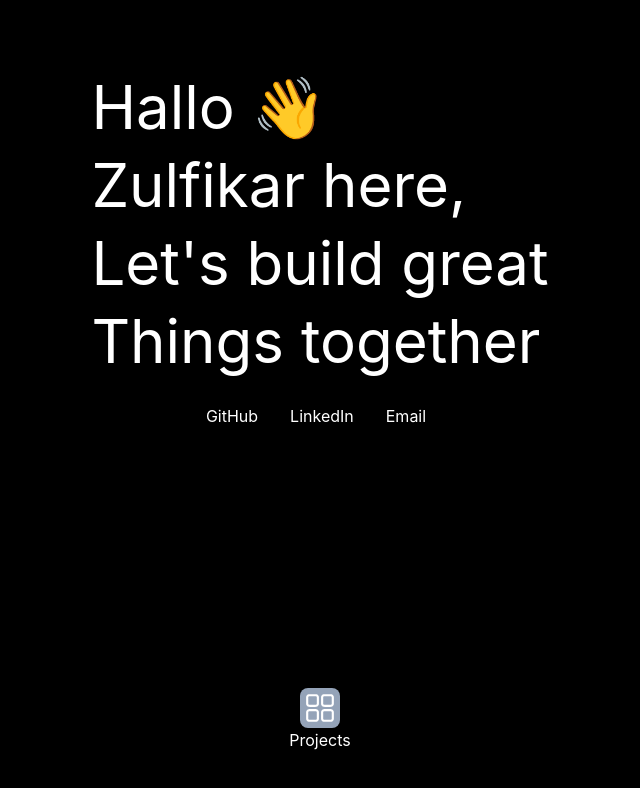
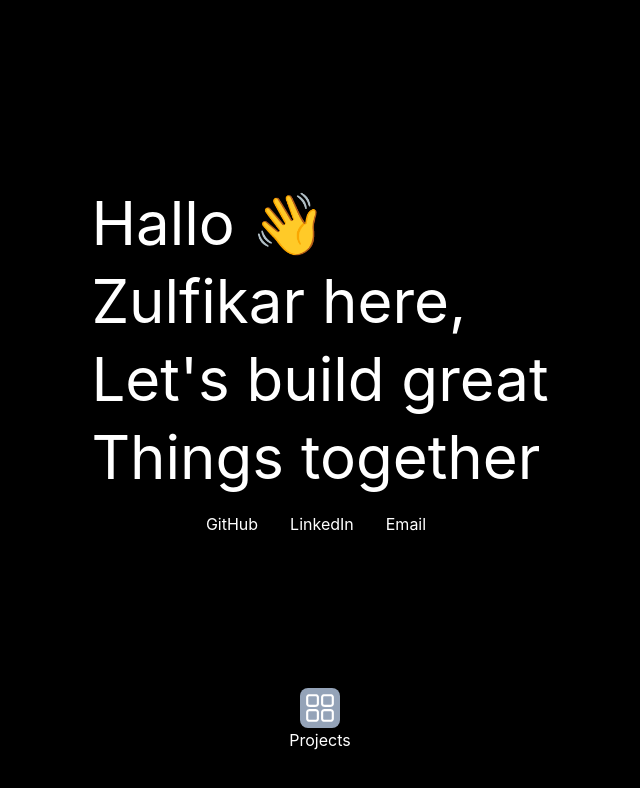
Before and after one commit to zuludin04/portfolio, a React (Create React App) app: page / in a window 1280 px wide. Shown: the top 788 px of the page, without its empty margins (320-960 px from the left). Built offline with nearby package versions, Linux system fonts and the light colour scheme.

Commit message:
fix: content size

```diff
--- a/src/components/Socials/index.js
+++ b/src/components/Socials/index.js
@@ -2,11 +2,9 @@ import React from "react";
 import data from "../../data/portfolio.json";
 import Button from "../Button";
 
-const Socials = ({ className }) => {
+const Socials = () => {
   return (
-    <div
-      className={`${className} flex flex-wrap justify-center mob:flex-nowrap link`}
-    >
+    <div className={`flex flex-wrap justify-center mob:flex-nowrap link`}>
       {data.socials.map((social, index) => (
         <Button key={index} onClick={() => window.open(social.link)}>
           {social.title}
--- a/src/pages/HomePage.js
+++ b/src/pages/HomePage.js
@@ -4,10 +4,10 @@ import { RxDashboard } from "react-icons/rx";
 
 function HomePage() {
   return (
-    <div className="flex flex-col justify-between items-center h-screen p-12">
-      <div className="mt-5">
+    <div className="flex flex-col items-center h-screen p-12">
+      <div className="flex flex-col justify-center items-center w-full grow self-center">
         <h1
-          className="text-3xl tablet:text-6xl laptop:text-6xl laptopl:text-8xl text-bold"
+          className="text-3xl tablet:text-6xl laptop:text-6xl text-bold"
           style={{ lineHeight: 1.3 }}
         >
           Hallo 👋 <br />
@@ -22,7 +22,7 @@ function HomePage() {
         <div className="flex flex-col items-center link">
           <button
             type="button"
-            className="rounded-lg bg-slate-400 text-white tablet:first:ml-0 p-1"
+            className="rounded-lg bg-slate-400 text-white p-1"
           >
             <RxDashboard size={32} />
           </button>
```
